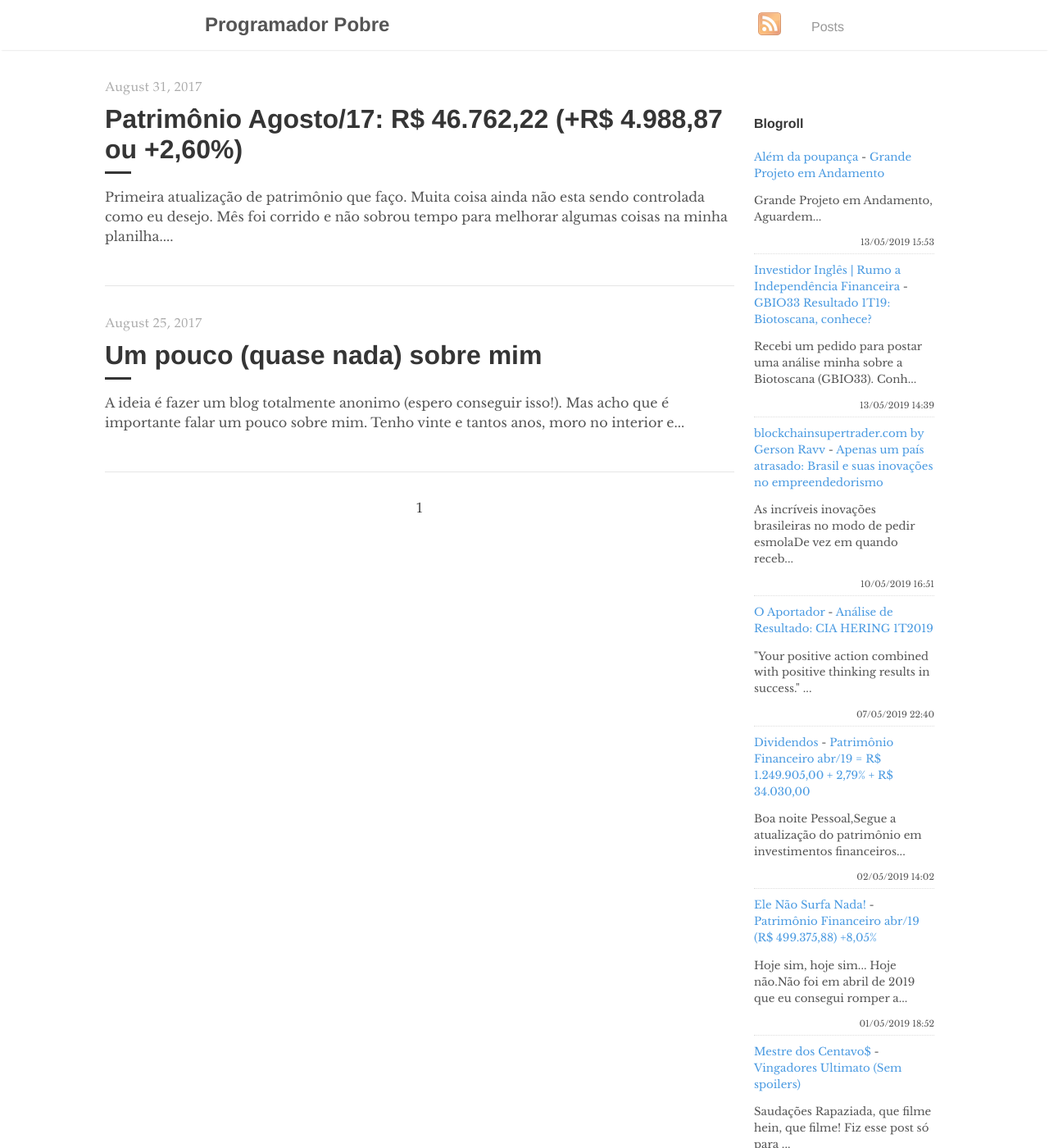
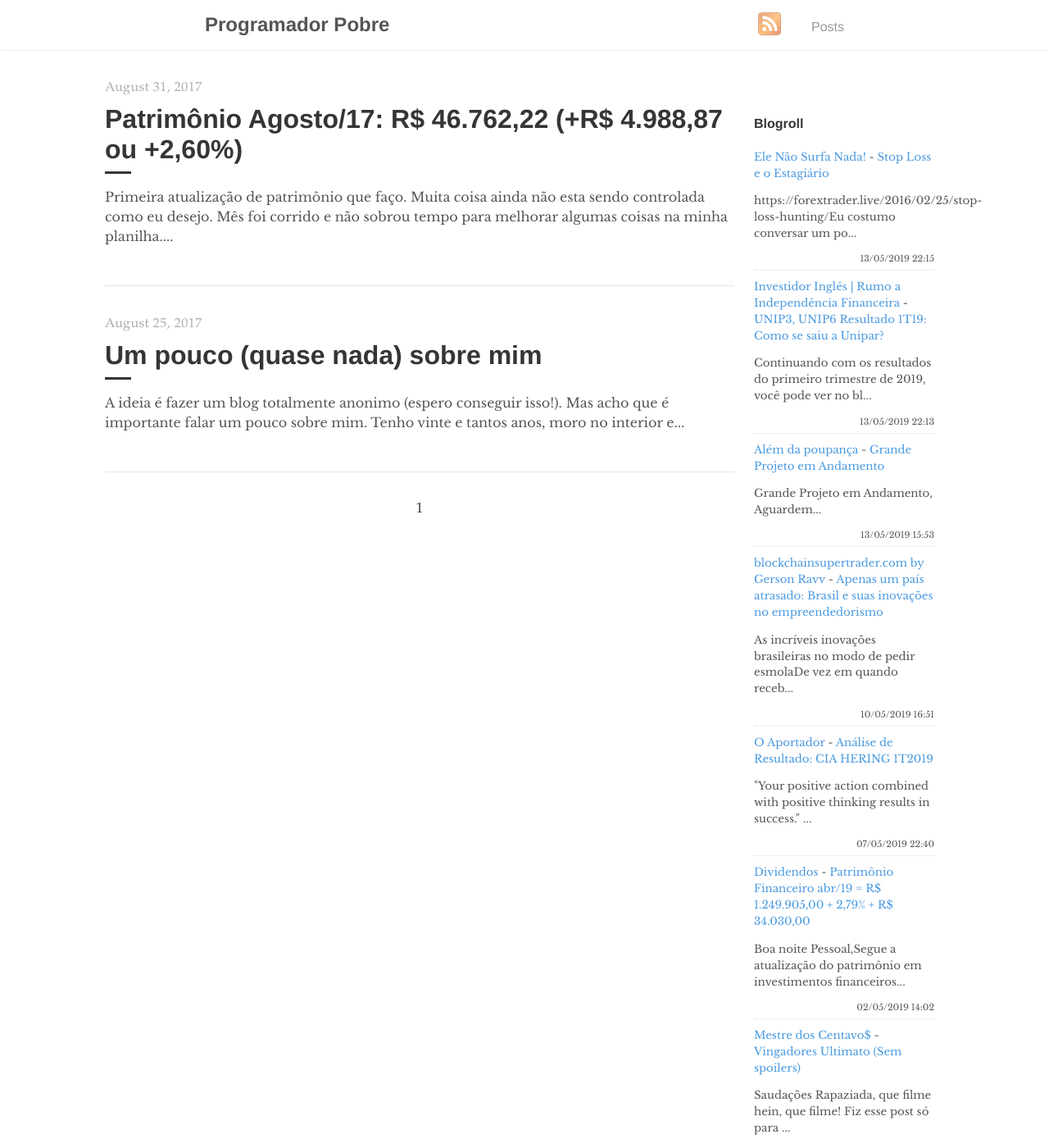
Before and after one commit to programadorpobre/programadorpobre.github.io, a Jekyll site: the page built from index.html, in a window 1280 px wide and 1400 px high. Shown: the whole window at 82% size. Built offline with Jekyll 4.4.1, drawn with Linux system fonts in a browser that asks for light colours; the list of posts is cut into pages by our own code; comment, search, counter and statistics services are not loaded.

Commit message:
[ci skip] travis #647

```diff
--- a/_includes/feed-entries.html
+++ b/_includes/feed-entries.html
@@ -1,12 +1,17 @@
+<div class="feed-entry">
+    <a class="feed-entry-site-name" href="https://elenaosurfanada.blogspot.com/">Ele Não Surfa Nada!</a> - <a class="feed-entry-title" href="https://elenaosurfanada.blogspot.com/2019/05/stop-loss-e-o-estagiario.html">Stop Loss e o Estagiário</a>
+    <p class="feed-entry-summary">https://forextrader.live/2016/02/25/stop-loss-hunting/Eu costumo conversar um po...</p>
+    <time datetime="2019-05-13T22:15:00.000-03:00">13/05/2019 22:15</time>
+</div>
+<div class="feed-entry">
+    <a class="feed-entry-site-name" href="https://www.investidoringles.com/">Investidor Inglês | Rumo a Independência Financeira</a> - <a class="feed-entry-title" href="https://www.investidoringles.com/2019/05/unip3-unip6-resultado-1t19.html">UNIP3, UNIP6 Resultado 1T19: Como se saiu a Unipar?</a>
+    <p class="feed-entry-summary">Continuando com os resultados do primeiro trimestre de 2019, você pode ver no bl...</p>
+    <time datetime="2019-05-13T22:13:00.000-03:00">13/05/2019 22:13</time>
+</div>
 <div class="feed-entry">
     <a class="feed-entry-site-name" href="https://alemdapoupanca.blogspot.com/">Além da poupança</a> - <a class="feed-entry-title" href="https://alemdapoupanca.blogspot.com/2019/05/grande-projeto-em-andamento.html">Grande Projeto em Andamento</a>
     <p class="feed-entry-summary">Grande Projeto em Andamento, Aguardem...</p>
     <time datetime="2019-05-13T15:53:00.001-03:00">13/05/2019 15:53</time>
-</div>
-<div class="feed-entry">
-    <a class="feed-entry-site-name" href="https://www.investidoringles.com/">Investidor Inglês | Rumo a Independência Financeira</a> - <a class="feed-entry-title" href="https://www.investidoringles.com/2019/05/gbio33-resultado-1t19.html">GBIO33 Resultado 1T19: Biotoscana, conhece?</a>
-    <p class="feed-entry-summary">Recebi um pedido para postar uma análise minha sobre a Biotoscana (GBIO33). Conh...</p>
-    <time datetime="2019-05-13T14:39:00.002-03:00">13/05/2019 14:39</time>
 </div>
 <div class="feed-entry">
     <a class="feed-entry-site-name" href="http://www.blockchainsupertrader.com/">blockchainsupertrader.com by Gerson Ravv</a> - <a class="feed-entry-title" href="http://www.blockchainsupertrader.com/2019/05/apenas-um-pais-atrasado-brasil-e-suas.html">Apenas um país atrasado: Brasil e suas inovações no empreendedorismo</a>
@@ -24,11 +29,6 @@
     <time datetime="2019-05-02T14:02:00.002-07:00">02/05/2019 14:02</time>
 </div>
 <div class="feed-entry">
-    <a class="feed-entry-site-name" href="https://elenaosurfanada.blogspot.com/">Ele Não Surfa Nada!</a> - <a class="feed-entry-title" href="https://elenaosurfanada.blogspot.com/2019/05/patrimonio-financeiro-abr19-r-49937588.html">Patrimônio Financeiro abr/19 (R$ 499.375,88) +8,05%</a>
-    <p class="feed-entry-summary">Hoje sim, hoje sim... Hoje não.Não foi em abril de 2019 que eu consegui romper a...</p>
-    <time datetime="2019-05-01T18:52:00.000-03:00">01/05/2019 18:52</time>
-</div>
-<div class="feed-entry">
     <a class="feed-entry-site-name" href="https://mestredoscentavos.blogspot.com/">Mestre dos Centavo$</a> - <a class="feed-entry-title" href="https://mestredoscentavos.blogspot.com/2019/04/vingadores-ultimato-sem-spoilers.html">Vingadores Ultimato (Sem spoilers)</a>
     <p class="feed-entry-summary">Saudações&nbsp;Rapaziada, que filme hein, que filme!&nbsp;Fiz esse post só para ...</p>
     <time datetime="2019-04-28T13:20:00.000-07:00">28/04/2019 13:20</time>
```
